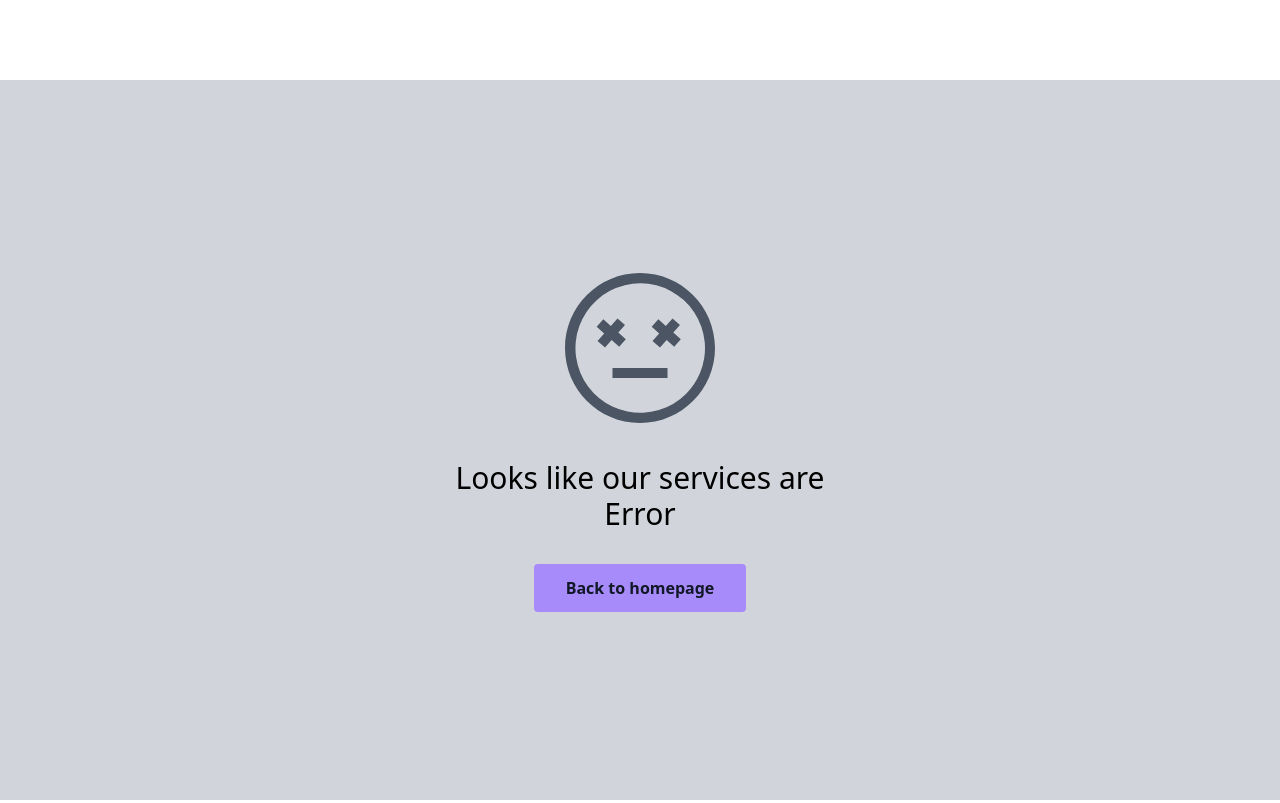
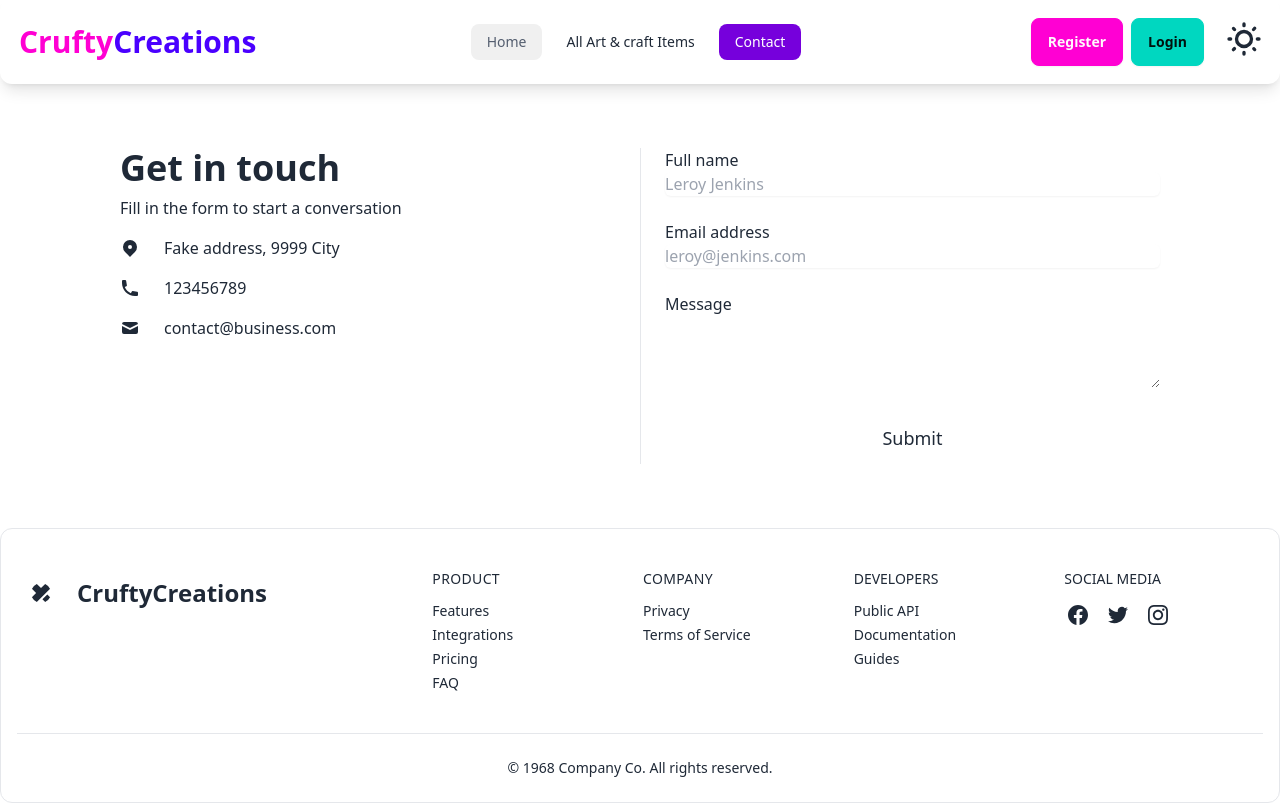
Before and after one commit to saagor16/B9A10-Cline-Side-Art-Cruft, a React (Vite) app: page /contact in a window 1280 px wide. Built offline with nearby package versions, Linux system fonts and the light colour scheme; no server answers.

Commit message:
contact route add

```diff
--- /dev/null
+++ b/src/Contact/Contact.jsx
@@ -0,0 +1,94 @@
+import PageTitle from "../PageTitle/PageTitle";
+const Contact = () => {
+  return (
+    <div className="container mx-auto mt-10">
+      <PageTitle title="Contact"></PageTitle>
+      <section className="py-6 dark:bg-gray-500 dark:text-gray-900">
+        <div className="grid max-w-6xl grid-cols-1 px-6 mx-auto lg:px-8 md:grid-cols-2 md:divide-x">
+          <div className="py-6 md:py-0 md:px-6">
+            <h1 className="text-4xl font-bold">Get in touch</h1>
+            <p className="pt-2 pb-4">
+              Fill in the form to start a conversation
+            </p>
+            <div className="space-y-4">
+              <p className="flex items-center">
+                <svg
+                  xmlns="http://www.w3.org/2000/svg"
+                  viewBox="0 0 20 20"
+                  fill="currentColor"
+                  className="w-5 h-5 mr-2 sm:mr-6"
+                >
+                  <path
+                    fillRule="evenodd"
+                    d="M5.05 4.05a7 7 0 119.9 9.9L10 18.9l-4.95-4.95a7 7 0 010-9.9zM10 11a2 2 0 100-4 2 2 0 000 4z"
+                    clipRule="evenodd"
+                  ></path>
+                </svg>
+                <span>Fake address, 9999 City</span>
+              </p>
+              <p className="flex items-center">
+                <svg
+                  xmlns="http://www.w3.org/2000/svg"
+                  viewBox="0 0 20 20"
+                  fill="currentColor"
+                  className="w-5 h-5 mr-2 sm:mr-6"
+                >
+                  <path d="M2 3a1 1 0 011-1h2.153a1 1 0 01.986.836l.74 4.435a1 1 0 01-.54 1.06l-1.548.773a11.037 11.037 0 006.105 6.105l.774-1.548a1 1 0 011.059-.54l4.435.74a1 1 0 01.836.986V17a1 1 0 01-1 1h-2C7.82 18 2 12.18 2 5V3z"></path>
+                </svg>
+                <span>123456789</span>
+              </p>
+              <p className="flex items-center">
+                <svg
+                  xmlns="http://www.w3.org/2000/svg"
+                  viewBox="0 0 20 20"
+                  fill="currentColor"
+                  className="w-5 h-5 mr-2 sm:mr-6"
+                >
+                  <path d="M2.003 5.884L10 9.882l7.997-3.998A2 2 0 0016 4H4a2 2 0 00-1.997 1.884z"></path>
+                  <path d="M18 8.118l-8 4-8-4V14a2 2 0 002 2h12a2 2 0 002-2V8.118z"></path>
+                </svg>
+                <span>contact@business.com</span>
+              </p>
+            </div>
+          </div>
+          <form
+            noValidate=""
+            className="flex flex-col py-6 space-y-6 md:py-0 md:px-6"
+          >
+            <label className="block">
+              <span className="mb-1">Full name</span>
+              <input
+                type="text"
+                placeholder="Leroy Jenkins"
+                className="block w-full rounded-md shadow-sm focus:ring focus:ring-opacity-75 focus:dark:ring-violet-600 dark:bg-gray-100"
+              />
+            </label>
+            <label className="block">
+              <span className="mb-1">Email address</span>
+              <input
+                type="email"
+                placeholder="leroy@jenkins.com"
+                className="block w-full rounded-md shadow-sm focus:ring focus:ring-opacity-75 focus:dark:ring-violet-600 dark:bg-gray-100"
+              />
+            </label>
+            <label className="block">
+              <span className="mb-1">Message</span>
+              <textarea
+                rows="3"
+                className="block w-full rounded-md focus:ring focus:ring-opacity-75 focus:dark:ring-violet-600 dark:bg-gray-100"
+              ></textarea>
+            </label>
+            <button
+              type="button"
+              className="self-center px-8 py-3 text-lg rounded focus:ring hover:ring focus:ring-opacity-75 dark:bg-violet-600 dark:text-gray-50 focus:dark:ring-violet-600 hover:dark:ring-violet-600"
+            >
+              Submit
+            </button>
+          </form>
+        </div>
+      </section>
+    </div>
+  );
+};
+
+export default Contact;
--- a/src/Navbar/Navbar.jsx
+++ b/src/Navbar/Navbar.jsx
@@ -72,6 +72,17 @@
           })}
         >
           All Art & craft Items
+        </NavLink>
+      </li>
+      <li className="mr-2">
+        <NavLink
+          to="/contact"
+          style={({ isActive }) => ({
+            color: isActive ? "#fff" : "",
+            background: isActive ? "#7600dc" : "",
+          })}
+        >
+          Contact
         </NavLink>
       </li>
       {user && (
--- a/src/main.jsx
+++ b/src/main.jsx
@@ -17,6 +17,7 @@
 import MyCard from "./MyCard/MyCard.jsx";
 import UpdatePage from "./UpdatePage/UpdatePage.jsx";
 import Single from "./Single/Single.jsx";
+import Contact from "./Contact/Contact.jsx";
 
 
 const router = createBrowserRouter([
@@ -70,6 +71,10 @@
         element:<PrivateRoute><Single></Single></PrivateRoute>,
 
       },
+      {
+        path: "/contact",
+        element:<Contact></Contact>,
+      },
 
 
     ],
```
